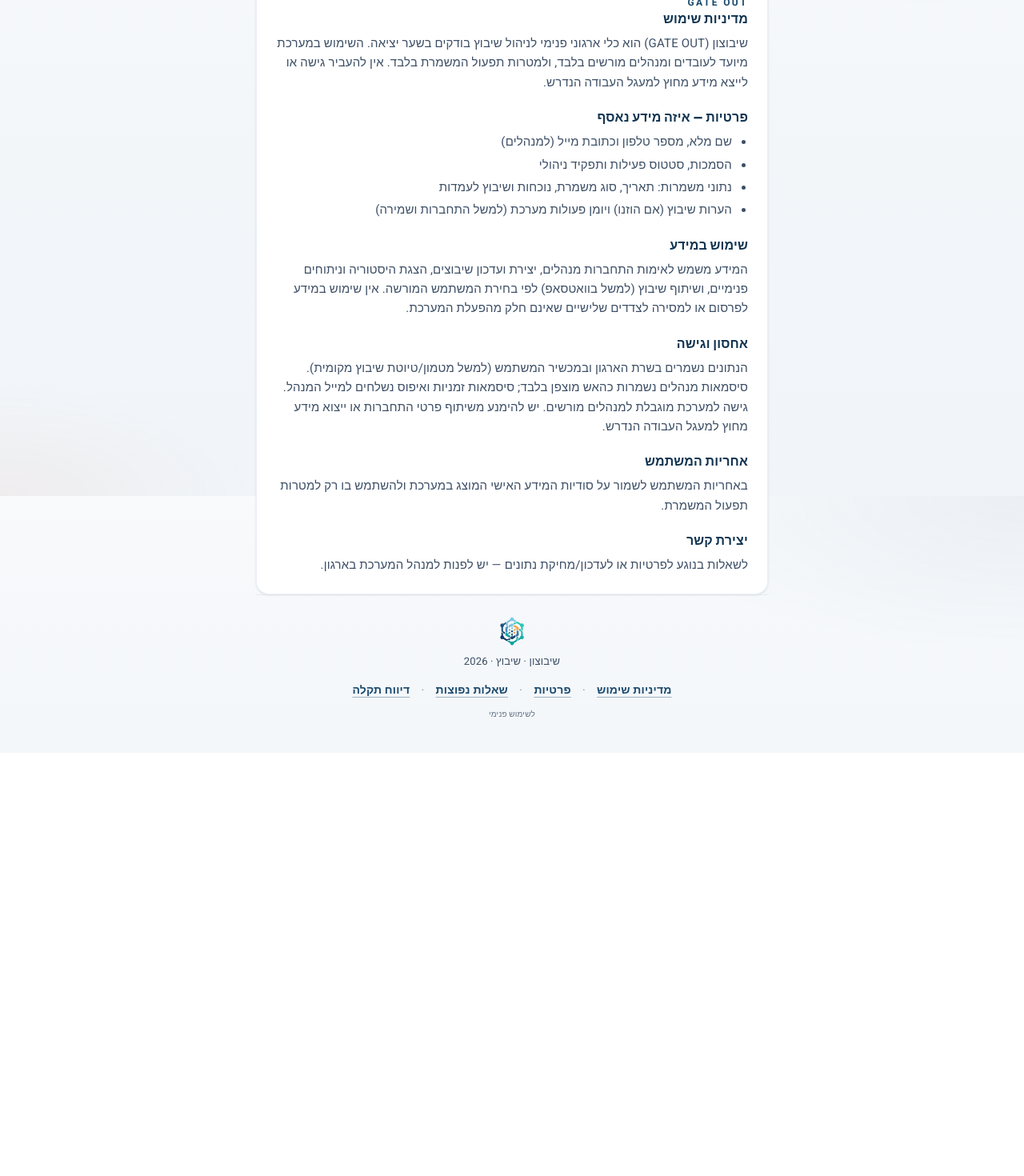
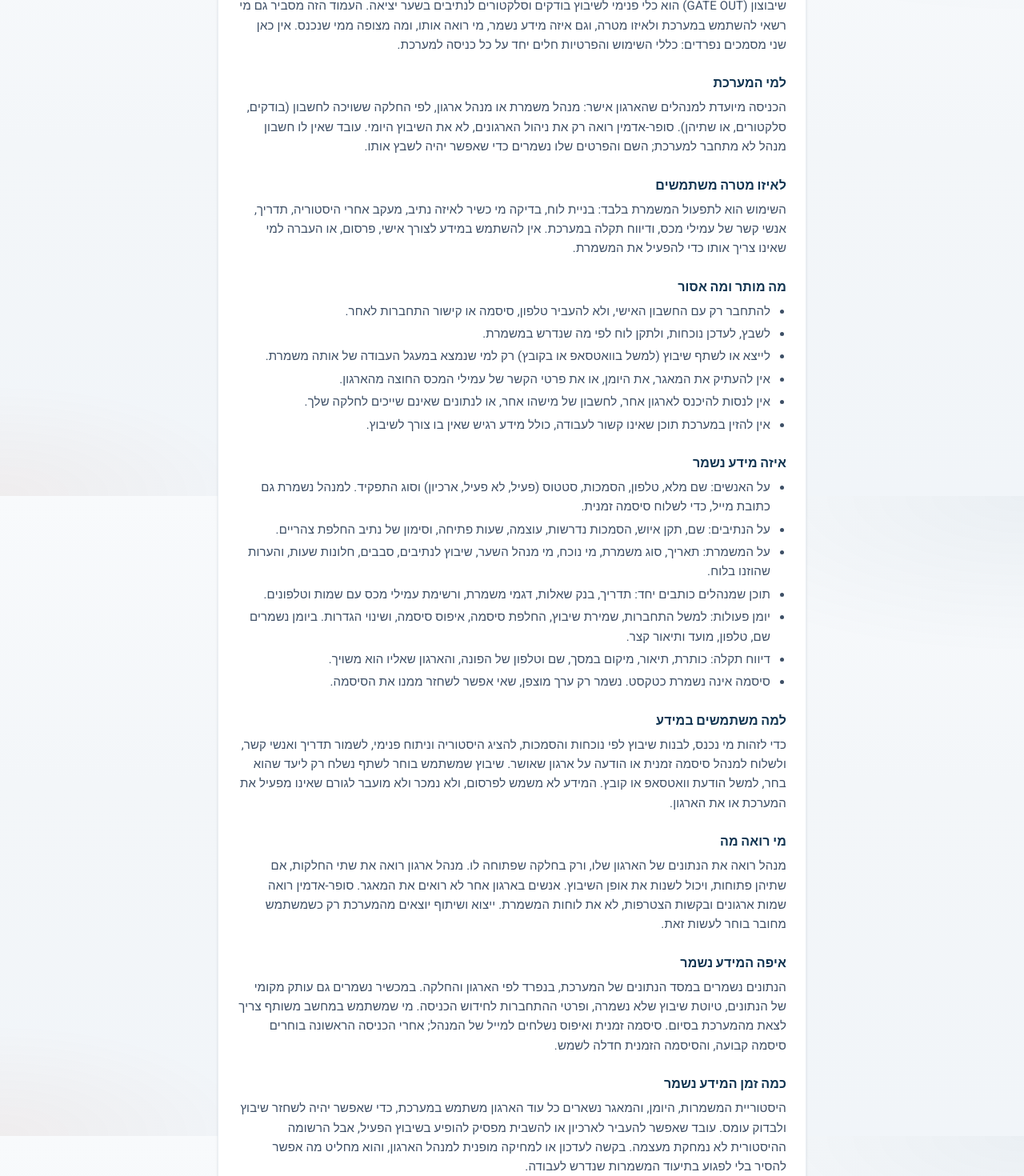
Before and after one commit to ShayElisha/Selectors, a React (Vite) app: page /privacy in a window 1280 px wide. Shown: the part 180-1650 px from the top of the page at 80% size. Before the commit the page ends 1121 px from the top, so only its background shows below. Built offline with nearby package versions, Linux system fonts and the light colour scheme.

Commit message:
Combine the usage and privacy policy into one page.
The footer now points to a single, fuller explanation of who may use the system and what data it keeps.

Co-authored-by: Cursor <cursoragent@cursor.com>

```diff
--- a/src/components/AppFooter.tsx
+++ b/src/components/AppFooter.tsx
@@ -6,8 +6,7 @@ import { useApp } from '../context/AppContext'
 const YEAR = new Date().getFullYear()
 
 const FOOTER_LINKS = [
-  { to: '/privacy#terms', label: 'מדיניות שימוש' },
-  { to: '/privacy#privacy', label: 'פרטיות' },
+  { to: '/privacy', label: 'מדיניות שימוש ופרטיות' },
   { to: '/help', label: 'שאלות נפוצות' },
   { to: '/report', label: 'דיווח תקלה' },
 ] as const
--- a/src/pages/PrivacyPage.tsx
+++ b/src/pages/PrivacyPage.tsx
@@ -8,17 +8,17 @@ import { SectionCard } from '../components/ui'
 export function PrivacyPage() {
   const { user } = useApp()
   const location = useLocation()
-  const backTo = user ? '/' : '/login'
+  const backTo = user?.role === 'super_admin' ? '/admin' : user ? '/' : '/login'
 
   useEffect(() => {
     const id = location.hash.replace(/^#/, '')
     if (!id) return
-    const el = document.getElementById(id)
+    const el = document.getElementById('policy')
     if (el) el.scrollIntoView({ behavior: 'smooth', block: 'start' })
   }, [location.hash])
 
   return (
-    <div className="mx-auto flex min-h-dvh max-w-2xl flex-col px-4 py-8 sm:py-10">
+    <div className="mx-auto flex min-h-dvh max-w-3xl flex-col px-4 py-8 sm:py-10">
       <Link
         to={backTo}
         className="mb-5 inline-flex w-fit items-center gap-1.5 text-sm font-semibold text-brand hover:text-brand-deep"
@@ -29,67 +29,135 @@ export function PrivacyPage() {
 
       <SectionCard
         title="מדיניות שימוש ופרטיות"
-        subtitle="עדכון אחרון: ספטמבר 2026 · לשימוש פנימי בארגון"
+        subtitle="עדכון אחרון: ספטמבר 2026 · מסמך אחד לשימוש פנימי בארגון"
       >
-        <p className="ui-eyebrow mb-4">GATE OUT</p>
+        <div
+          id="policy"
+          className="scroll-mt-6 space-y-6 text-sm leading-relaxed text-ink sm:text-[0.9375rem]"
+        >
+          <p className="text-ink-soft">
+            שיבוצון (GATE OUT) הוא כלי פנימי לשיבוץ בודקים וסלקטורים לנתיבים
+            בשער יציאה. העמוד הזה מסביר גם מי רשאי להשתמש במערכת ולאיזו מטרה,
+            וגם איזה מידע נשמר, מי רואה אותו, ומה מצופה ממי שנכנס. אין כאן
+            שני מסמכים נפרדים: כללי השימוש והפרטיות חלים יחד על כל כניסה למערכת.
+          </p>
 
-        <div className="space-y-5 text-sm leading-relaxed text-ink sm:text-[0.9375rem]">
-          <section id="terms" className="scroll-mt-6">
+          <section>
             <h2 className="mb-1.5 font-display text-base font-bold text-brand-deep">
-              מדיניות שימוש
+              למי המערכת
             </h2>
             <p className="text-ink-soft">
-              שיבוצון (GATE OUT) הוא כלי ארגוני פנימי לניהול שיבוץ בודקים בשער
-              יציאה. השימוש במערכת מיועד לעובדים ומנהלים מורשים בלבד, ולמטרות
-              תפעול המשמרת בלבד. אין להעביר גישה או לייצא מידע מחוץ למעגל העבודה
-              הנדרש.
+              הכניסה מיועדת למנהלים שהארגון אישר: מנהל משמרת או מנהל ארגון, לפי
+              החלקה ששויכה לחשבון (בודקים, סלקטורים, או שתיהן). סופר-אדמין רואה
+              רק את ניהול הארגונים, לא את השיבוץ היומי. עובד שאין לו חשבון מנהל
+              לא מתחבר למערכת; השם והפרטים שלו נשמרים כדי שאפשר יהיה לשבץ אותו.
             </p>
           </section>
 
-          <section id="privacy" className="scroll-mt-6">
+          <section>
             <h2 className="mb-1.5 font-display text-base font-bold text-brand-deep">
-              פרטיות — איזה מידע נאסף
+              לאיזו מטרה משתמשים
+            </h2>
+            <p className="text-ink-soft">
+              השימוש הוא לתפעול המשמרת בלבד: בניית לוח, בדיקה מי כשיר לאיזה
+              נתיב, מעקב אחרי היסטוריה, תדריך, אנשי קשר של עמילי מכס, ודיווח
+              תקלה במערכת. אין להשתמש במידע לצורך אישי, פרסום, או העברה למי
+              שאינו צריך אותו כדי להפעיל את המשמרת.
+            </p>
+          </section>
+
+          <section>
+            <h2 className="mb-1.5 font-display text-base font-bold text-brand-deep">
+              מה מותר ומה אסור
             </h2>
             <ul className="list-disc space-y-1 pr-5 text-ink-soft">
-              <li>שם מלא, מספר טלפון וכתובת מייל (למנהלים)</li>
-              <li>הסמכות, סטטוס פעילות ותפקיד ניהולי</li>
-              <li>נתוני משמרות: תאריך, סוג משמרת, נוכחות ושיבוץ לעמדות</li>
-              <li>הערות שיבוץ (אם הוזנו) ויומן פעולות מערכת (למשל התחברות ושמירה)</li>
+              <li>להתחבר רק עם החשבון האישי, ולא להעביר טלפון, סיסמה או קישור התחברות לאחר.</li>
+              <li>לשבץ, לעדכן נוכחות, ולתקן לוח לפי מה שנדרש במשמרת.</li>
+              <li>לייצא או לשתף שיבוץ (למשל בוואטסאפ או בקובץ) רק למי שנמצא במעגל העבודה של אותה משמרת.</li>
+              <li>אין להעתיק את המאגר, את היומן, או את פרטי הקשר של עמילי המכס החוצה מהארגון.</li>
+              <li>אין לנסות להיכנס לארגון אחר, לחשבון של מישהו אחר, או לנתונים שאינם שייכים לחלקה שלך.</li>
+              <li>אין להזין במערכת תוכן שאינו קשור לעבודה, כולל מידע רגיש שאין בו צורך לשיבוץ.</li>
             </ul>
           </section>
 
           <section>
             <h2 className="mb-1.5 font-display text-base font-bold text-brand-deep">
-              שימוש במידע
+              איזה מידע נשמר
+            </h2>
+            <ul className="list-disc space-y-1 pr-5 text-ink-soft">
+              <li>על האנשים: שם מלא, טלפון, הסמכות, סטטוס (פעיל, לא פעיל, ארכיון) וסוג התפקיד. למנהל נשמרת גם כתובת מייל, כדי לשלוח סיסמה זמנית.</li>
+              <li>על הנתיבים: שם, תקן איוש, הסמכות נדרשות, עוצמה, שעות פתיחה, וסימון של נתיב החלפת צהריים.</li>
+              <li>על המשמרת: תאריך, סוג משמרת, מי נוכח, מי מנהל השער, שיבוץ לנתיבים, סבבים, חלונות שעות, והערות שהוזנו בלוח.</li>
+              <li>תוכן שמנהלים כותבים יחד: תדריך, בנק שאלות, דגמי משמרת, ורשימת עמילי מכס עם שמות וטלפונים.</li>
+              <li>יומן פעולות: למשל התחברות, שמירת שיבוץ, החלפת סיסמה, איפוס סיסמה, ושינוי הגדרות. ביומן נשמרים שם, טלפון, מועד ותיאור קצר.</li>
+              <li>דיווח תקלה: כותרת, תיאור, מיקום במסך, שם וטלפון של הפונה, והארגון שאליו הוא משויך.</li>
+              <li>סיסמה אינה נשמרת כטקסט. נשמר רק ערך מוצפן, שאי אפשר לשחזר ממנו את הסיסמה.</li>
+            </ul>
+          </section>
+
+          <section>
+            <h2 className="mb-1.5 font-display text-base font-bold text-brand-deep">
+              למה משתמשים במידע
             </h2>
             <p className="text-ink-soft">
-              המידע משמש לאימות התחברות מנהלים, יצירת ועדכון שיבוצים, הצגת
-              היסטוריה וניתוחים פנימיים, ושיתוף שיבוץ (למשל בוואטסאפ) לפי בחירת
-              המשתמש המורשה. אין שימוש במידע לפרסום או למסירה לצדדים שלישיים
-              שאינם חלק מהפעלת המערכת.
+              כדי לזהות מי נכנס, לבנות שיבוץ לפי נוכחות והסמכות, להציג היסטוריה
+              וניתוח פנימי, לשמור תדריך ואנשי קשר, ולשלוח למנהל סיסמה זמנית או
+              הודעה על ארגון שאושר. שיבוץ שמשתמש בוחר לשתף נשלח רק ליעד שהוא
+              בחר, למשל הודעת וואטסאפ או קובץ. המידע לא משמש לפרסום, ולא נמכר
+              ולא מועבר לגורם שאינו מפעיל את המערכת או את הארגון.
             </p>
           </section>
 
           <section>
             <h2 className="mb-1.5 font-display text-base font-bold text-brand-deep">
-              אחסון וגישה
+              מי רואה מה
             </h2>
             <p className="text-ink-soft">
-              הנתונים נשמרים בשרת הארגון ובמכשיר המשתמש (למשל מטמון/טיוטת
-              שיבוץ מקומית). סיסמאות מנהלים נשמרות כהאש מוצפן בלבד; סיסמאות
-              זמניות ואיפוס נשלחים למייל המנהל. גישה למערכת מוגבלת למנהלים
-              מורשים. יש להימנע משיתוף פרטי התחברות או ייצוא מידע מחוץ למעגל
-              העבודה הנדרש.
+              מנהל רואה את הנתונים של הארגון שלו, ורק בחלקה שפתוחה לו. מנהל
+              ארגון רואה את שתי החלקות, אם שתיהן פתוחות, ויכול לשנות את אופן
+              השיבוץ. אנשים בארגון אחר לא רואים את המאגר. סופר-אדמין רואה שמות
+              ארגונים ובקשות הצטרפות, לא את לוחות המשמרת. ייצוא ושיתוף יוצאים
+              מהמערכת רק כשמשתמש מחובר בוחר לעשות זאת.
             </p>
           </section>
 
           <section>
             <h2 className="mb-1.5 font-display text-base font-bold text-brand-deep">
-              אחריות המשתמש
+              איפה המידע נשמר
             </h2>
             <p className="text-ink-soft">
-              באחריות המשתמש לשמור על סודיות המידע האישי המוצג במערכת ולהשתמש
-              בו רק למטרות תפעול המשמרת.
+              הנתונים נשמרים במסד הנתונים של המערכת, בנפרד לפי הארגון והחלקה.
+              במכשיר נשמרים גם עותק מקומי של הנתונים, טיוטת שיבוץ שלא נשמרה,
+              ופרטי ההתחברות לחידוש הכניסה. מי שמשתמש במחשב משותף צריך לצאת
+              מהמערכת בסיום. סיסמה זמנית ואיפוס נשלחים למייל של המנהל; אחרי
+              הכניסה הראשונה בוחרים סיסמה קבועה, והסיסמה הזמנית חדלה לשמש.
+            </p>
+          </section>
+
+          <section>
+            <h2 className="mb-1.5 font-display text-base font-bold text-brand-deep">
+              כמה זמן המידע נשמר
+            </h2>
+            <p className="text-ink-soft">
+              היסטוריית המשמרות, היומן, והמאגר נשארים כל עוד הארגון משתמש
+              במערכת, כדי שאפשר יהיה לשחזר שיבוץ ולבדוק עומס. עובד שאפשר
+              להעביר לארכיון או להשבית מפסיק להופיע בשיבוץ הפעיל, אבל הרשומה
+              ההיסטורית לא נמחקת מעצמה. בקשה לעדכון או למחיקה מופנית למנהל
+              הארגון, והוא מחליט מה אפשר להסיר בלי לפגוע בתיעוד המשמרות
+              שנדרש לעבודה.
+            </p>
+          </section>
+
+          <section>
+            <h2 className="mb-1.5 font-display text-base font-bold text-brand-deep">
+              אחריות מי שנכנס
+            </h2>
+            <p className="text-ink-soft">
+              מי שנכנס אחראי למה שהוא משנה בלוח ובמאגר, ולמה שהוא מייצא החוצה.
+              חובה לשמור על סודיות השמות, הטלפונים, והערות השיבוץ, ולהשתמש בהם
+              רק להפעלת המשמרת. אם סיסמה נחשפה, או שנכנסים ממכשיר שאינו אישי,
+              יש להחליף סיסמה ולצאת מהמערכת. תקלה או חשד לשימוש לא מורשה
+              אפשר לדווח מדף דיווח התקלה, או למנהל הארגון.
             </p>
           </section>
 
@@ -98,8 +166,9 @@ export function PrivacyPage() {
               יצירת קשר
             </h2>
             <p className="text-ink-soft">
-              לשאלות בנוגע לפרטיות או לעדכון/מחיקת נתונים — יש לפנות למנהל
-              המערכת בארגון.
+              שאלה על השימוש, בקשה לעדכן או למחוק פרט, או בירור מי ראה מידע —
+              פונים למנהל הארגון. תקלה טכנית אפשר לשלוח גם מדף דיווח התקלה;
+              בדיווח נשמרים השם והטלפון, כדי שאפשר יהיה לחזור אל הפונה.
             </p>
           </section>
         </div>
```
